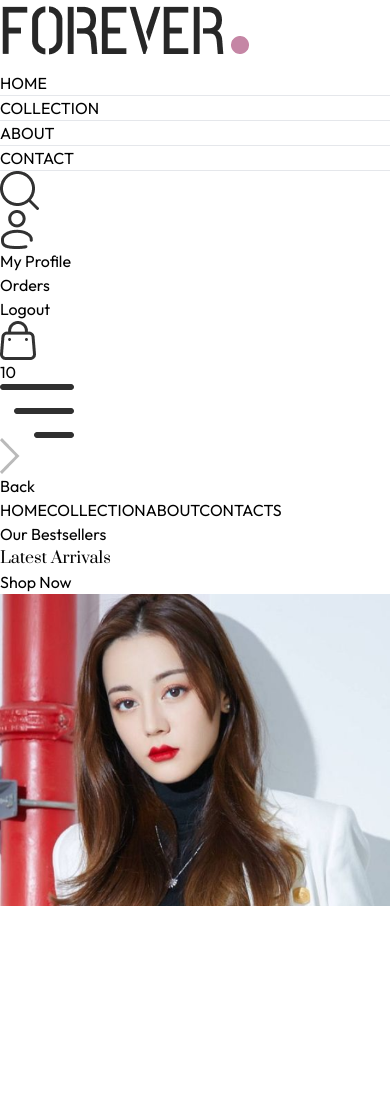
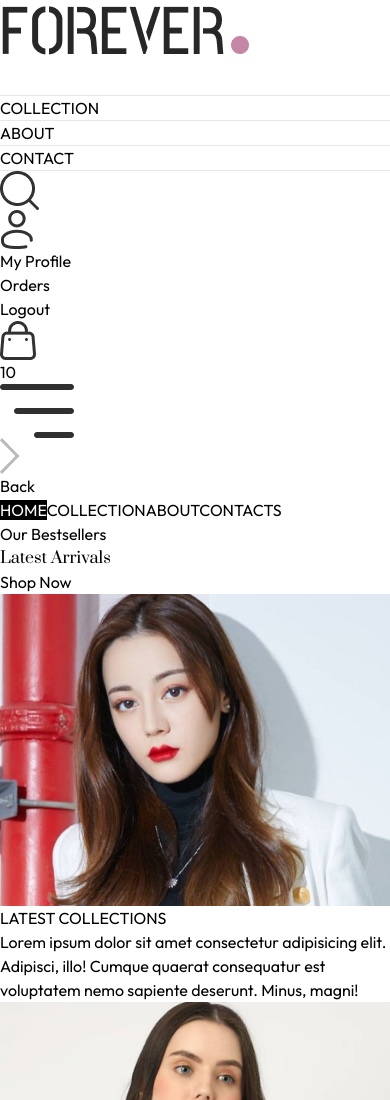
Before and after one commit to imkashishkathuria/Shopping-cart, a React (Vite) app: page / in a window 390 px wide. Shown: the top 1100 px of the page. Before the commit the page ends 906 px from the top, so only its background shows below. Built offline with nearby package versions, Linux system fonts and the light colour scheme.

Commit message:
Displayed Latest Collection products on home page

```diff
--- /dev/null
+++ b/src/components/LatestCollection.jsx
@@ -0,0 +1,35 @@
+import { useContext, useEffect, useState } from "react"
+import { ShopContext } from "../context/ShopContext"
+import Title from "./Title";
+import ProductItem from "./ProductItem";
+
+const LatestCollection = () => {
+    const {products} = useContext(ShopContext);
+    const [latestProducts, setLatestProducts] = useState([]);
+
+    useEffect(()=>{
+        setLatestProducts(products.slice(0,10));
+    },[]);
+
+  return (
+    <div className="">
+        <div className="text-center py-8 text-3xl">
+            <Title text1={'LATEST'} text2={'COLLECTIONS'} />
+            <p className="w-3/4 m-auto text-xs sm:text-sm md:text-base text-gray-700">
+                Lorem ipsum dolor sit amet consectetur adipisicing elit. Adipisci, illo! Cumque quaerat consequatur est voluptatem nemo sapiente deserunt. Minus, magni!
+            </p>
+        </div>
+
+        {/* Rendering Products */}
+        <div className="grid grid-cols-2 sm:grid-cols-3 md:grid-cols-4 lg:grid-cols-5 gap-4 gap-y-6">
+            {
+                latestProducts.map((item, index)=>(
+                    <ProductItem key={index} id={item._id} name={item.name} image={item.image} price={item.price} />
+                ))
+            }
+        </div>
+    </div>
+  )
+}
+
+export default LatestCollection
--- a/src/components/Navbar.jsx
+++ b/src/components/Navbar.jsx
@@ -7,7 +7,9 @@
     const [visible, setVisible] = useState(false);
     return (
         <div className="flex items-center justify-between py-5 font-medium">
-            <img src={assets.logo} className="w-36" alt="" />
+            <Link to='/'>
+                <img src={assets.logo} className="w-36" alt="" />
+            </Link>
 
             <ul className="hidden sm:flex gap-5 text-sm text-gray-700">
                 <NavLink to="/" className="flex flex-col items-center gap-1">
--- /dev/null
+++ b/src/components/ProductItem.jsx
@@ -0,0 +1,22 @@
+import { useContext } from "react"
+import { ShopContext } from "../context/ShopContext"
+import { Link } from "react-router-dom";
+
+const ProductItem = ({id, image, name, price}) => {
+    const {currency} = useContext(ShopContext);
+  return (
+    <Link className="text-gray-700 cursor-pointer" to={`/product/${id}`}>
+        <div className="overflow-hidden">
+            <img className="hover:scale-110 transition ease-in-out" src={image[0]} alt="" />
+        </div>
+        <p className="pt-3 pb-1 text-sm">
+            {name}
+        </p>
+        <p className="text-sm font-medium">
+            {currency}{price}
+        </p>
+    </Link>
+  )
+}
+
+export default ProductItem
--- /dev/null
+++ b/src/components/Title.jsx
@@ -0,0 +1,13 @@
+
+
+const Title = ({text1, text2}) => {
+  return (
+    <div className="inline-flex gap-2 items-center mb-3">
+        <p className="text-gray-500">{text1} <span className="text-gray-700 font-medium">{text2}</span></p>
+
+        <p className="w-8 sm:w-12 h-[1px] sm:h-[2px] bg-gray-700"></p>
+    </div>
+  )
+}
+
+export default Title
--- /dev/null
+++ b/src/context/ShopContext.jsx
@@ -0,0 +1,26 @@
+import { createContext } from "react";
+import { products } from "../assets/frontend_assets/assets";
+// import PropTypes from "prop-types";
+
+export const ShopContext = createContext();
+
+const ShopContextProvider = (props) =>{
+    const currency = "$";
+    const delivery_fee = 10;
+
+    const value = {
+        products, currency, delivery_fee
+    }
+
+    return (
+        <ShopContext.Provider value={value}>
+            {props.children}
+        </ShopContext.Provider>
+    )
+}
+
+// ShopContextProvider.PropTypes = {
+//     children: PropTypes.node.isRequired,
+// };
+
+export default ShopContextProvider;
--- a/src/index.css
+++ b/src/index.css
@@ -17,3 +17,10 @@
     font-weight: 400;
     font-style: normal;
   }
+
+@media (max-width:640px) {
+    a.active{
+        background-color: black;
+        color: white;
+    }
+}
--- a/src/main.jsx
+++ b/src/main.jsx
@@ -2,9 +2,13 @@
 import App from './App.jsx'
 import './index.css'
 import { BrowserRouter } from 'react-router-dom'
+import ShopContextProvider from './context/ShopContext.jsx'
 
 createRoot(document.getElementById('root')).render(
   <BrowserRouter>
-    <App />
+  <ShopContextProvider>
+  <App />
+  </ShopContextProvider>
+
   </BrowserRouter>,
 )
--- a/src/pages/Home.jsx
+++ b/src/pages/Home.jsx
@@ -1,10 +1,12 @@
 import Hero from "../components/Hero"
+import LatestCollection from "../components/LatestCollection"
 
 
 const Home = () => {
   return (
     <div>
       <Hero />
+      <LatestCollection />
     </div>
   )
 }
```
